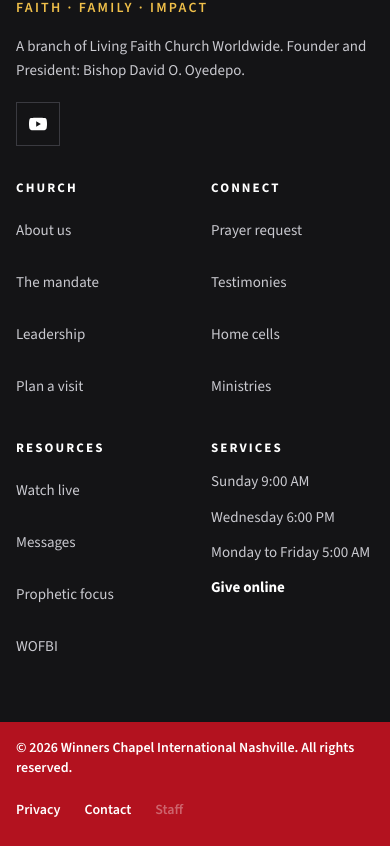
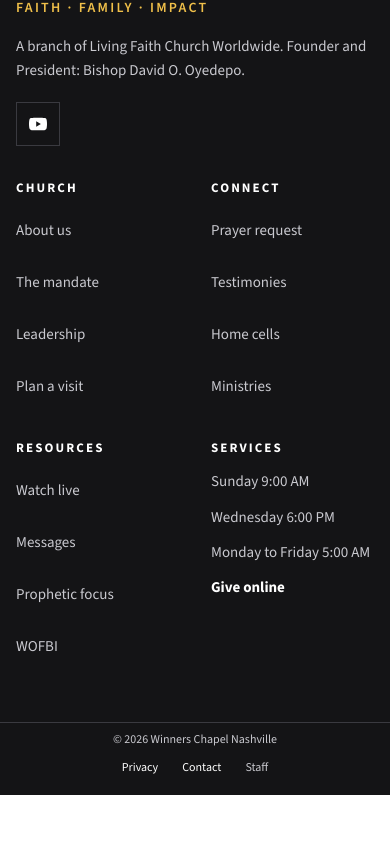
Before and after one commit to KRISSBAJO/wcin, a Next.js app: page / in a window 390 px wide. Shown: the part 10394-11240 px from the top of the page. After the commit the page ends 11189 px from the top, so only its background shows below. Built offline with nearby package versions, Linux system fonts and the light colour scheme; no server answers; the database is empty.

Commit message:
Simplify mobile footer copyright and improve link contrast

```diff
--- a/src/components/Footer.tsx
+++ b/src/components/Footer.tsx
@@ -58,13 +58,13 @@
           </div>
         </div>
       </div>
-      <div className="bg-accent text-sm font-semibold text-white">
-        <div className="wrap flex flex-wrap items-center justify-between gap-x-4 gap-y-3 py-4">
-          <span>© {year} {site.name}. All rights reserved.</span>
+      <div className="footer-legal border-t border-line-dark bg-ink text-xs sm:text-sm text-muted-dark">
+        <div className="wrap flex flex-col sm:flex-row sm:flex-wrap items-center justify-between gap-x-4 gap-y-0 py-2 sm:py-4">
+          <span>© {year} <span className="sm:hidden">Winners Chapel Nashville</span><span className="hidden sm:inline">{site.name}. All rights reserved.</span></span>
           <div className="flex gap-6">
             <Link href="/privacy" className="inline-flex min-h-10 items-center text-white no-underline hover:underline hover:underline-offset-[3px]">Privacy</Link>
             <Link href="/contact" className="inline-flex min-h-10 items-center text-white no-underline hover:underline hover:underline-offset-[3px]">Contact</Link>
-            <Link href="/admin" className="inline-flex min-h-10 items-center text-white/35 no-underline transition-colors hover:text-white hover:underline hover:underline-offset-[3px] focus-visible:text-white" aria-label="Staff login">Staff</Link>
+            <Link href="/admin" className="inline-flex min-h-10 items-center text-muted-dark no-underline transition-colors hover:text-white hover:underline hover:underline-offset-[3px] focus-visible:text-white" aria-label="Staff login">Staff</Link>
           </div>
         </div>
       </div>
```
